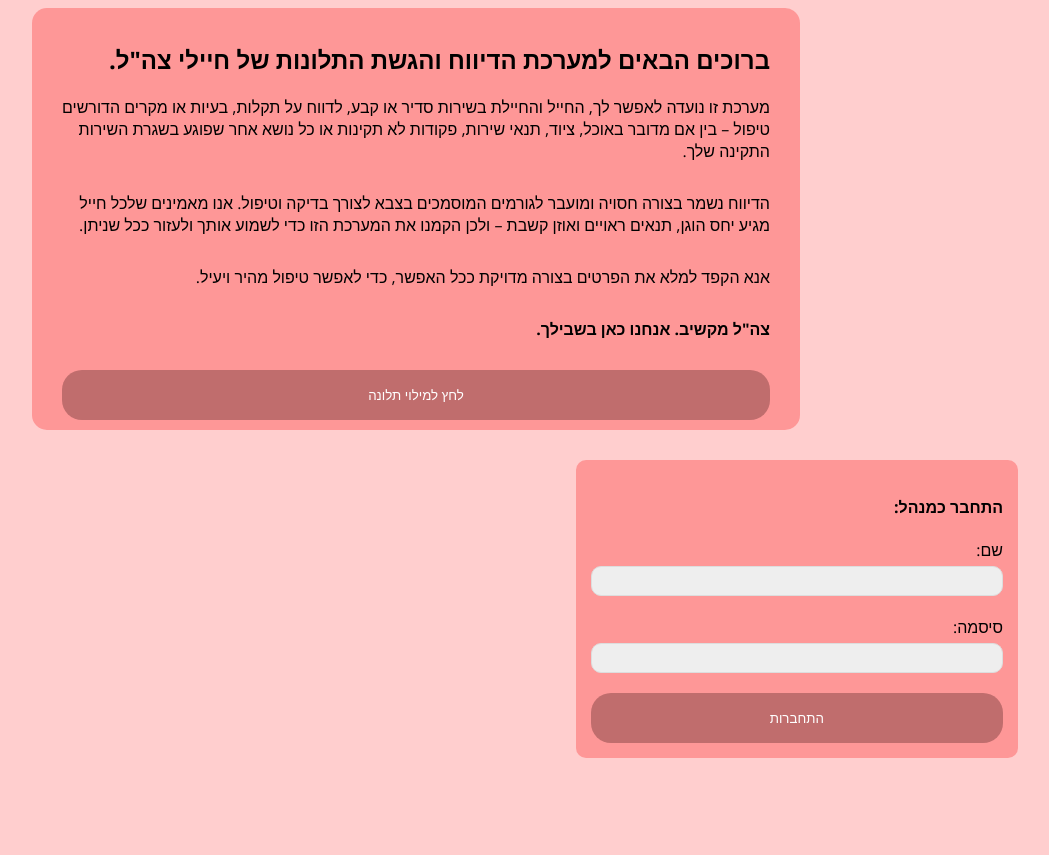
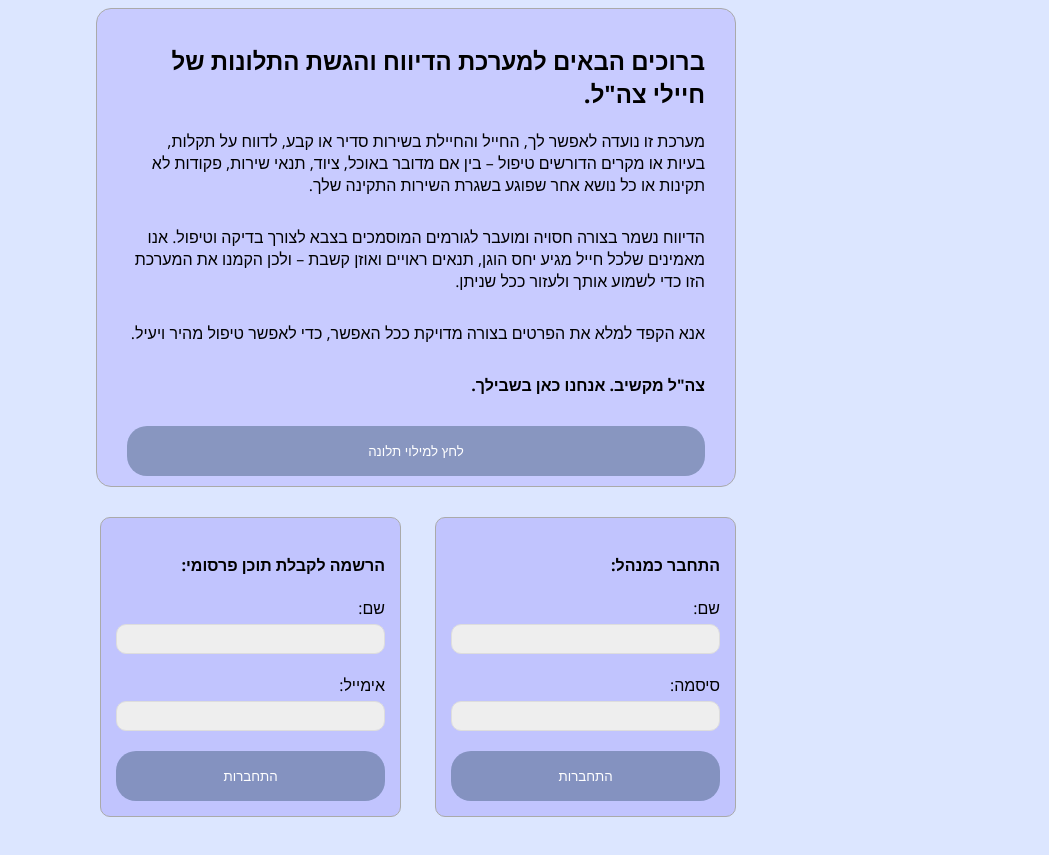
Before and after one commit to davidlandau770/Complaints-Project, a website: page public/index.html in a window 1280 px wide. Shown: the whole page, without its empty margins (224-1273 px from the left). Before the commit the page ends 800 px from the top, so only its background shows below. Drawn offline with nearby package versions, Linux system fonts and the light colour scheme.

Commit message:
add emails

```diff
--- a/public/index.html
+++ b/public/index.html
@@ -34,6 +34,7 @@
         <button type="submit">לחץ למילוי תלונה</button>
       </form>
     </main>
+    <footer>
       <section id="login">
         <h4>התחבר כמנהל:</h4>
         <form action="/login" method="post">
@@ -44,5 +45,16 @@
           <button id="loginBtn" type="submit">התחברות</button>
         </form>
       </section>
+      <section id="register">
+        <h4>הרשמה לקבלת תוכן פרסומי:</h4>
+        <form action="/register" method="post">
+          <label class="loginLabel" for="name">שם:</label>
+          <input class="loginInputs" type="text" name="name" required /><br />
+          <label class="loginLabel" for="email">אימייל:</label>
+          <input class="loginInputs" type="email" name="email" required />
+          <button id="registerBtn" type="submit">התחברות</button>
+        </form>
+      </section>
+    </footer>
   </body>
 </html>
--- a/public/style.css
+++ b/public/style.css
@@ -3,13 +3,15 @@
   font-family: "Open Sans", sans-serif;
 }
 body {
-  background-color: #ffcece;
+  background-color: #dce6ff;
 }
 main {
-  width: 60vw;
+  width: 50vw;
+  min-width: 220px;
   margin: auto;
-  background-color: rgba(253, 107, 107, 0.548);
+  background-color: rgba(185, 183, 255, 0.548);
   padding: 15px 30px 10px;
+  border: #aaa 1px solid;
   border-radius: 15px;
 }
 p {
@@ -21,7 +23,7 @@ select {
   border-radius: 10px;
   height: 50px;
   background-color: #eee;
-  padding: 10px;
+  padding: 10px solid #ddd;
   margin: 15px 0;
   font-size: 1.1em;
 }
@@ -40,17 +42,34 @@ button {
   width: 100%;
   height: 50px;
   border-radius: 20px;
-  background-color: rgba(119, 59, 59, 0.459);
+  background-color: rgba(59, 87, 119, 0.459);
   color: white;
 }
 
 /* login */
+footer {
+  width: 50vw;
+  margin: auto;
+}
 #login {
-  margin: 30px;
+  width: 47%;
+  min-width: 220px;
+  display: inline-block;
+  margin: 30px 0 0 30px;
   padding: 15px;
-  background-color: rgba(253, 107, 107, 0.548);
+  background-color: rgba(172, 170, 253, 0.548);
+  border: #aaa 1px solid;
   border-radius: 10px;
-  width: 35%;
+}
+#register {
+  width: 47%;
+  min-width: 220px;
+  display: inline-block;
+  margin: 30px auto;
+  padding: 15px;
+  background-color: rgba(172, 170, 253, 0.548);
+  border: #aaa 1px solid;
+  border-radius: 10px;
 }
 .loginInputs {
   width: 100%;
--- a/routes/configRoutes.js
+++ b/routes/configRoutes.js
@@ -1,8 +1,10 @@
 import { complaintRoutes } from "./complaints.js"
 import { loginRoutes } from "./login.js"
+import { registerRoutes } from "./register.js"
 
 const configRoutes = (app) => {
     app.use('/login', loginRoutes)
+    app.use('/register', registerRoutes)
     app.use('/', complaintRoutes)
 }
 
```
Also changed, not shown: DAL/EmailsDAL.js (added, +16 -0 lines), controller/registerController.js (added, +33 -0 lines), public/complaint.html (+1 -1 lines), public/register.html (added, +15 -0 lines), routes/register.js (added, +10 -0 lines). Lines whose indentation alone changed are shown as unchanged.
